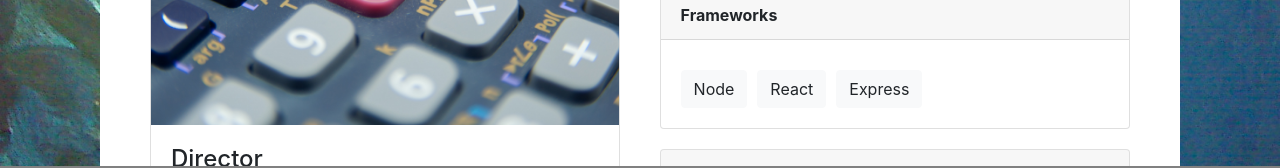
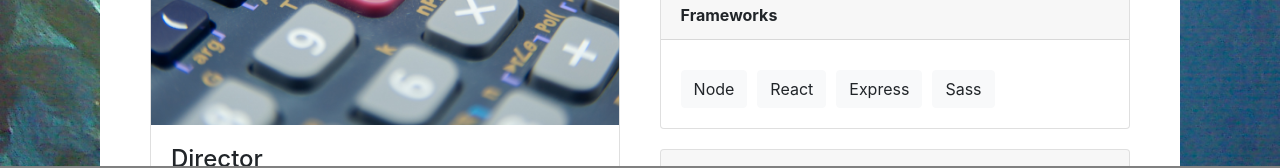
Before and after one commit to jtreeves/react-website, a React (Create React App) app: page /resume in a window 1280 px wide. Shown: the part 534-702 px from the top of the page. Built offline with nearby package versions, Linux system fonts and the light colour scheme; no server answers; a web font is replaced by a local one.

Commit message:
[database] Add more skills and line breaks

```diff
--- a/src/database/projects.js
+++ b/src/database/projects.js
@@ -4,7 +4,8 @@ const projects = {
         description: 'A Python library of algorithms to calculate regression models',
         skills: [
             'Python',
-            'PyPi'
+            'PyPi',
+            'Numpy'
         ],
         type: 'Library',
         image: '/images/regressions.png',
--- a/src/database/skills.js
+++ b/src/database/skills.js
@@ -80,6 +80,10 @@ const skills = {
         'readThisNext'
     ],
 
+    'Numpy': [
+        'regressions'
+    ],
+
     'Object-Oriented Programming': [
         'regressions',
         'kaleidoscope',
--- a/src/database/types.js
+++ b/src/database/types.js
@@ -5,21 +5,26 @@ const types = {
         'HTML',
         'CSS'
     ],
+
     frameworks: [
         'Node',
         'React',
-        'Express'
+        'Express',
+        'Sass'
     ],
+
     libraries: [
-        'Sass',
+        'Numpy',
         'Bootstrap'
     ],
+
     management: [
         'Git',
         'GitHub',
         'Heroku',
         'Command Line'
     ],
+
     databases: [
         'SQL',
         'Postgres',
@@ -27,6 +32,7 @@ const types = {
         'MongoDB',
         'Mongoose'
     ],
+
     methodologies: [
         'Object-Oriented Programming',
         'Agile Development',
```
